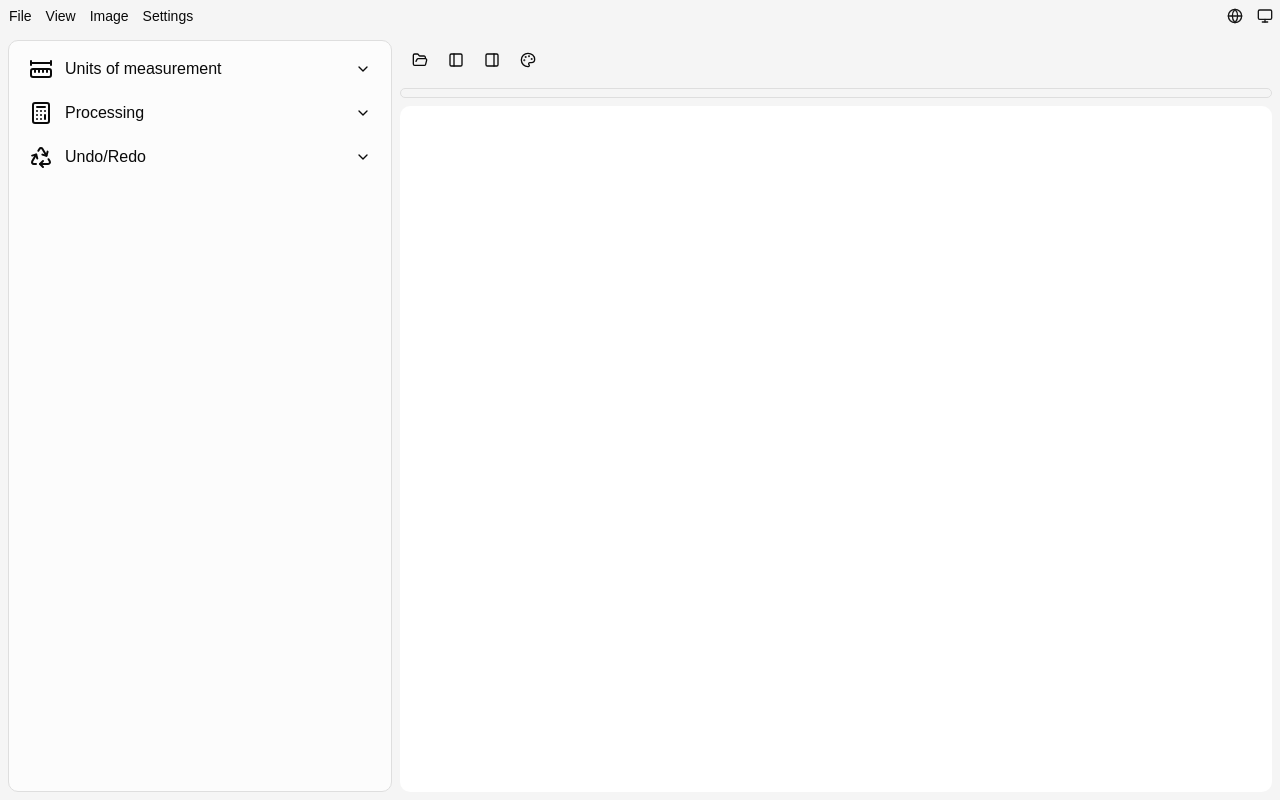
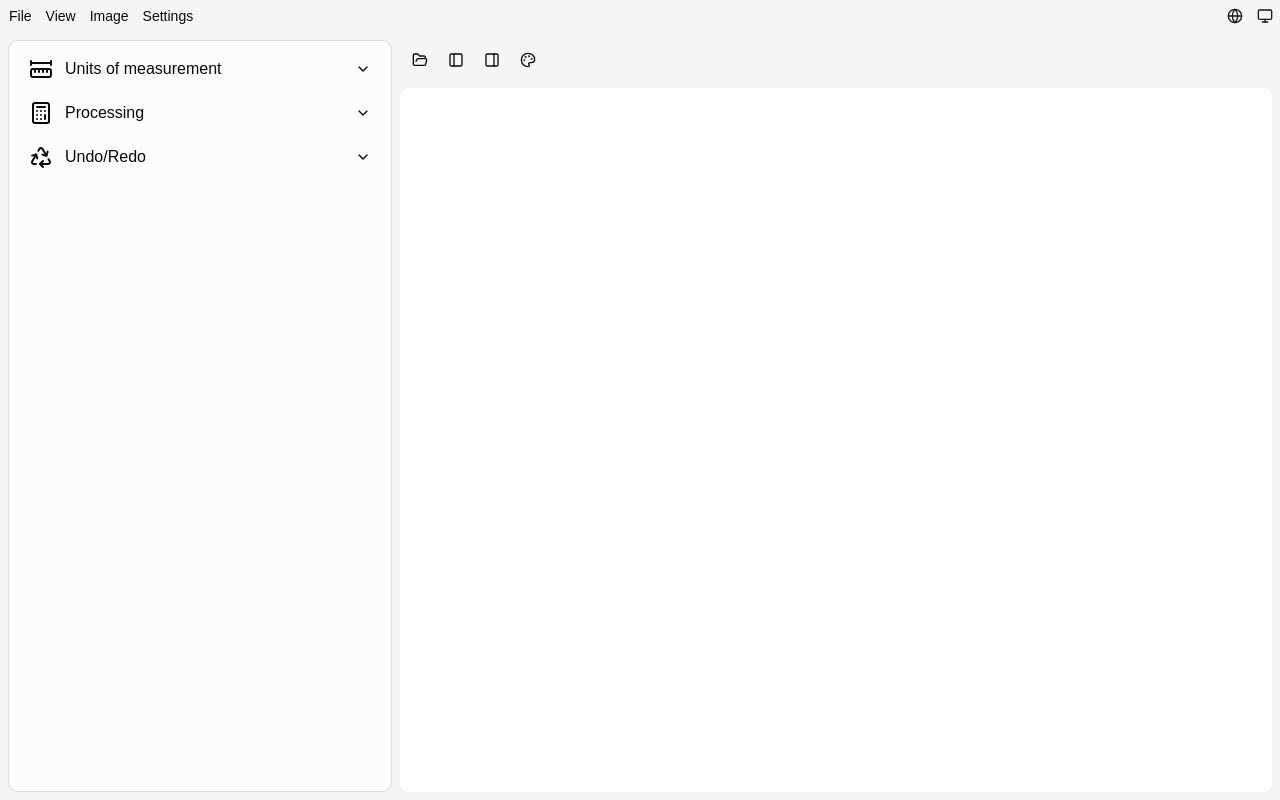
Before and after one commit to teodorro/gpr-dowser, a React (Vite) app: page / in a window 1280 px wide. Built offline with nearby package versions, Linux system fonts and the light colour scheme.

Commit message:
style: UI fixes

```diff
--- a/src/App.tsx
+++ b/src/App.tsx
@@ -9,8 +9,11 @@ import BScan from './features/b-scan/BScan';
 import SettingsButtonsBar from './features/settings-buttons-bar/SettingsButtonsBar';
 import { Toaster } from '@/components/ui/sonner';
 import { loadFileHandler } from './features/main-menu/shared-handlers';
+import useFileRegistryStore from './stores/file-registry-store';
 
 function App() {
+  const fileIds = useFileRegistryStore.use.fileIds();
+
   return (
     <div className="flex flex-col h-screen">
       <input
@@ -31,7 +34,7 @@ function App() {
         <Sidebar />
         <div className="flex flex-col flex-1 min-w-0 gap-2">
           <ButtonsBar />
-          <FileTabs />
+          {fileIds.length > 0 && <FileTabs />}
           <div className="flex flex-row flex-1 min-w-0 min-h-0 gap-2">
             <BScan />
             <AScan />
--- a/src/features/main-menu/FileMenu.tsx
+++ b/src/features/main-menu/FileMenu.tsx
@@ -2,7 +2,6 @@ import {
   MenubarGroup,
   MenubarItem,
   MenubarMenu,
-  MenubarShortcut,
   MenubarTrigger,
 } from '@/components/ui/menubar';
 import { MenubarContent } from '@/components/ui/menubar';
@@ -20,14 +19,9 @@ export default function FileMenu() {
             <MenubarItem
               onClick={() => document.getElementById('file-input')?.click()}
             >
-              {t('OpenFile')} <MenubarShortcut>"Ctrl + O"</MenubarShortcut>
+              {t('OpenFile')}
             </MenubarItem>
           </MenubarGroup>
-          {/* <MenubarSeparator />
-          <MenubarGroup>
-            <MenubarItem>Share</MenubarItem>
-            <MenubarItem>Print</MenubarItem>
-          </MenubarGroup> */}
         </MenubarContent>
       </MenubarMenu>
     </>
```
